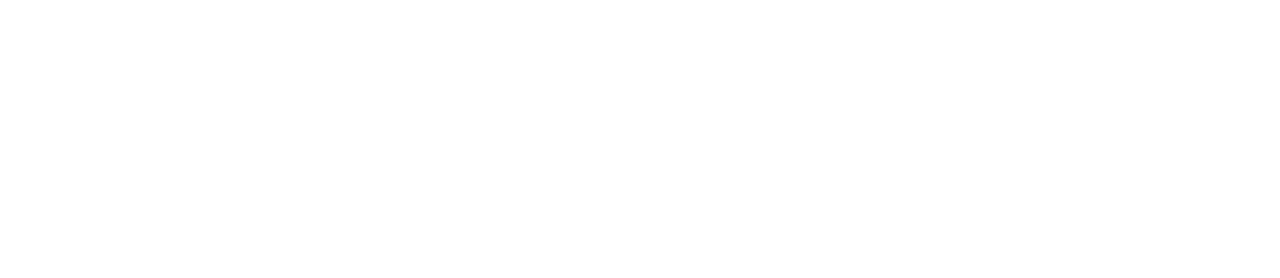
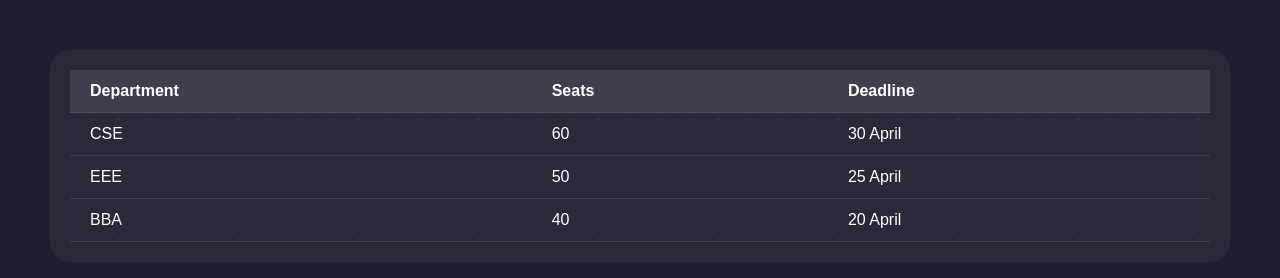
Before and after one commit to Tahiya07/Project-sample, a plain HTML site: page Graduate.html in a window 1280 px wide. Drawn offline with Linux system fonts and the light colour scheme.

Commit message:
2nd commit

```diff
--- a/Graduate.html
+++ b/Graduate.html
@@ -1,10 +1,115 @@
 <!DOCTYPE html>
 <html lang="en">
 <head>
-    <meta charset="UTF-8">
-    <title>Title</title>
+  <meta charset="UTF-8">
+  <title>Floating Dots Table</title>
+  <style>
+    body {
+      background: #1e1e2f;
+      font-family: sans-serif;
+      color: white;
+      margin: 0;
+      padding: 50px;
+    }
+
+    .floating-dots-wrapper {
+      position: relative;
+      overflow: hidden;
+      border-radius: 20px;
+      padding: 20px;
+      z-index: 1;
+      background: rgba(255, 255, 255, 0.05);
+      backdrop-filter: blur(10px);
+      -webkit-backdrop-filter: blur(10px);
+    }
+
+    .floating-dots-bg {
+      position: absolute;
+      top: 0;
+      left: 0;
+      width: 300%;
+      height: 300%;
+      z-index: -1;
+      pointer-events: none;
+    }
+
+    .floating-dots-bg::before, .floating-dots-bg::after {
+      content: '';
+      position: absolute;
+      width: 100%;
+      height: 100%;
+      background-image: radial-gradient(#ffffff22 1px, transparent 1px);
+      background-size: 30px 30px;
+      animation: floatDots 40s linear infinite;
+      opacity: 0.3;
+    }
+
+    .floating-dots-bg::after {
+      animation-delay: -20s;
+      background-size: 40px 40px;
+      opacity: 0.2;
+    }
+
+    @keyframes floatDots {
+      0% {
+        transform: translate(0, 0);
+      }
+      100% {
+        transform: translate(-50px, -50px);
+      }
+    }
+
+    table {
+      width: 100%;
+      border-collapse: collapse;
+    }
+
+    th, td {
+      padding: 12px 20px;
+      text-align: left;
+      border-bottom: 1px solid rgba(255, 255, 255, 0.1);
+    }
+
+    th {
+      background: rgba(255, 255, 255, 0.1);
+    }
+
+    tr:hover {
+      background: rgba(255, 255, 255, 0.1);
+    }
+  </style>
 </head>
 <body>
 
+  <div class="floating-dots-wrapper">
+    <div class="floating-dots-bg"></div>
+    <table>
+      <thead>
+        <tr>
+          <th>Department</th>
+          <th>Seats</th>
+          <th>Deadline</th>
+        </tr>
+      </thead>
+      <tbody>
+        <tr>
+          <td>CSE</td>
+          <td>60</td>
+          <td>30 April</td>
+        </tr>
+        <tr>
+          <td>EEE</td>
+          <td>50</td>
+          <td>25 April</td>
+        </tr>
+        <tr>
+          <td>BBA</td>
+          <td>40</td>
+          <td>20 April</td>
+        </tr>
+      </tbody>
+    </table>
+  </div>
+
 </body>
 </html>
--- a/styling/styles.css
+++ b/styling/styles.css
@@ -1,24 +1,9 @@
-*{
-  margin: 0px;
-  padding: 0px;
-  text-align: center;
-  color: rgba(255,255,255, 0.8);
-}
+
 .waves{
   position: absolute;
   height: 527px;
   bottom: -135px;
   width: 100%;
-}
-.container{
-  height: 100vh;
-  background: linear-gradient(#1abc9c, #3498db);
-  position: relative;
-  font-size: 2em;
-  display:flex;
-  align-items: center;
-  justify-content: center;
-  overflow: hidden;
 }
 .wave{
   width: 2402px;
@@ -51,7 +36,8 @@
   100%{
     transform: translate(160px, -60px);
   }
-}body {
+}
+body {
   font-family: 'Lexend', sans-serif;
   background-image: linear-gradient( 108.4deg, rgba(220,194,255,1) 6.9%, rgba(185,223,248,1) 86.5% );
   background-size: 400% 400%;
@@ -103,7 +89,7 @@
 
 .section {
   margin-bottom: 20px;
-  padding: 15px;
+  padding: 5px;
   border-radius: 8px;
   background-color: rgba(255, 255, 255, 0.6);
 }
@@ -112,7 +98,59 @@ table {
   width: 100%;
   border-collapse: collapse;
     transition: 0.3s ease-in-out;
-  background-color: rgba(255, 255, 255, 0.3);
+}
+.sci-fi-dots-wrapper {
+  position: relative;
+  overflow: hidden;
+  border-radius: 20px;
+  padding: 30px;
+  background: rgba(255, 255, 255, 0.05);
+  backdrop-filter: blur(8px);
+  color:black;
+}
+
+.sci-fi-dots-bg {
+  position: absolute;
+  top: 0;
+  left: 0;
+  width: 100%;
+  height: 100%;
+  z-index: -1;
+}
+
+.sci-fi-dots-bg span {
+  position: absolute;
+  display: block;
+  width: 8px;
+  height: 8px;
+  background: cyan;
+  border-radius: 50%;
+  box-shadow: 0 0 8px cyan, 0 0 16px cyan;
+  animation: drift 20s linear infinite;
+  opacity: 0.6;
+}
+
+/* Randomized dot positions */
+.sci-fi-dots-bg span:nth-child(1) { top: 80%; left: 10%; animation-delay: 0s; }
+.sci-fi-dots-bg span:nth-child(2) { top: 90%; left: 30%; animation-delay: 3s; }
+.sci-fi-dots-bg span:nth-child(3) { top: 85%; left: 50%; animation-delay: 6s; }
+.sci-fi-dots-bg span:nth-child(4) { top: 95%; left: 70%; animation-delay: 1s; }
+.sci-fi-dots-bg span:nth-child(5) { top: 100%; left: 90%; animation-delay: 5s; }
+.sci-fi-dots-bg span:nth-child(6) { top: 105%; left: 20%; animation-delay: 7s; }
+.sci-fi-dots-bg span:nth-child(7) { top: 110%; left: 40%; animation-delay: 2s; }
+.sci-fi-dots-bg span:nth-child(8) { top: 115%; left: 60%; animation-delay: 4s; }
+.sci-fi-dots-bg span:nth-child(9) { top: 120%; left: 80%; animation-delay: 6s; }
+.sci-fi-dots-bg span:nth-child(10) { top: 125%; left: 50%; animation-delay: 8s; }
+
+@keyframes drift {
+  0% {
+    transform: translateY(0) translateX(0) scale(1);
+    opacity: 0.8;
+  }
+  100% {
+    transform: translateY(-1000px) translateX(50px) scale(1.2);
+    opacity: 0;
+  }
 }
 
 th{
@@ -140,7 +178,7 @@ td:hover{
   border-radius: 8px;
 }
 .gradient-text {
-  background: linear-gradient(108.4deg, rgba(175,132,255,1) 6.9%, rgba(105,192,255,1) 86.5%);
+ background: linear-gradient(108.4deg, rgba(150,92,255,1) 6.9%, rgba(55,152,255,1) 86.5%);
   background-clip: text;
   -webkit-background-clip: text;
   -webkit-text-fill-color: transparent;
@@ -270,7 +308,6 @@ td:hover{
 }
 .nested-dropdown:hover .nested-dropdown-content {
     display: block;
-    background-image: url("../assets/image.png");
 }
 
 /*Undergraduate info section*/
@@ -292,7 +329,6 @@ td:hover{
     animation: fadeIn 2s ease-in-out;
 }
 .benefits-container {
-
     display: flex;
     flex-wrap: wrap;
     justify-content: center;
@@ -313,21 +349,7 @@ td:hover{
     transform: translateY(-5px);
     background: linear-gradient(108.4deg, mediumpurple 10%, mistyrose 90%);
     color: navy;
-
 }
-
-.benefit-number {
-    font-size: 24px;
-    font-weight: bold;
-    position: absolute;
-    top: 10px;
-    left: 15px;
-    color: mediumvioletred;
-}
-.benefit-number:hover{
-    color:navy;
-}
-
 @keyframes fadeIn {
     from { opacity: 0; transform: translateY(20px); }
     to { opacity: 1; transform: translateY(0); }
```
Also changed, not shown: Tuition Fee.html (+14 -3 lines), Undergraduate.html (+2 -7 lines).
